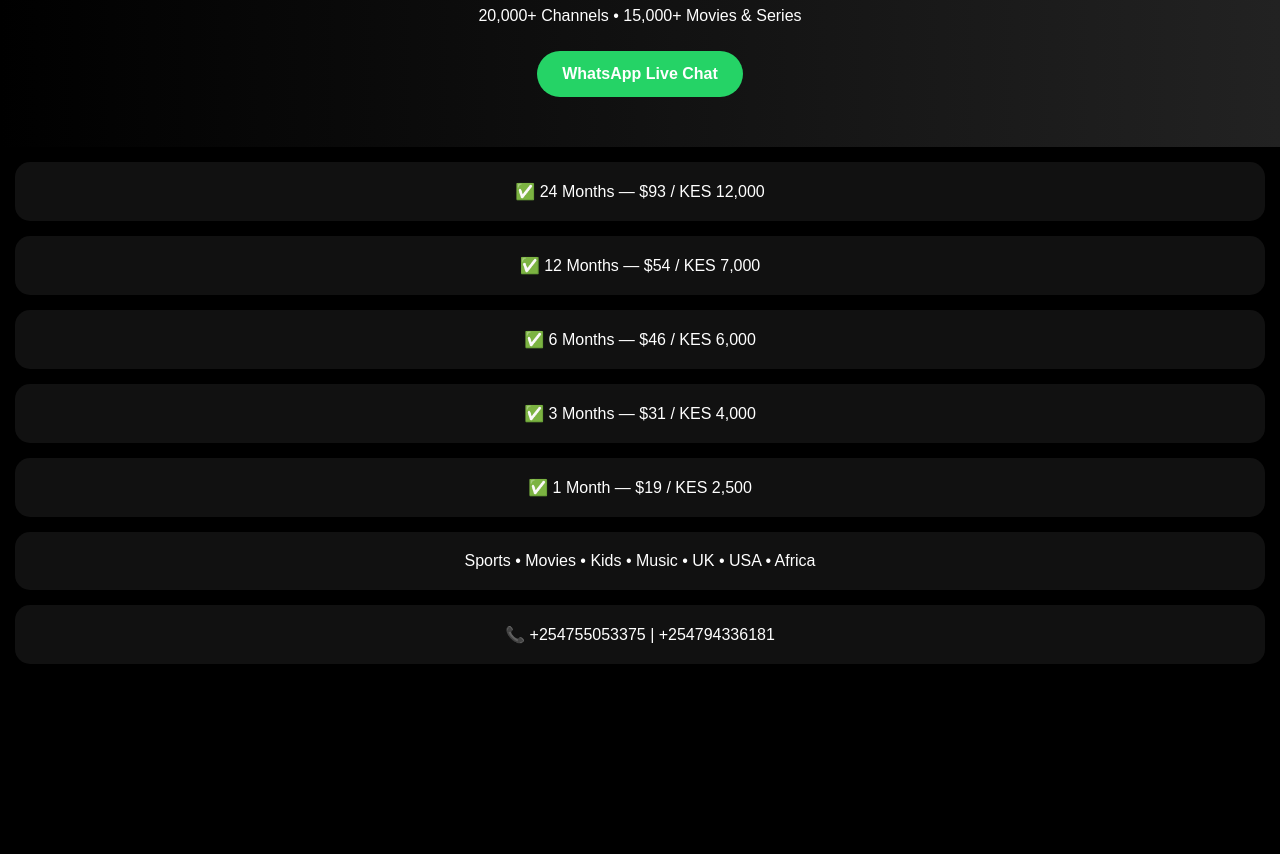
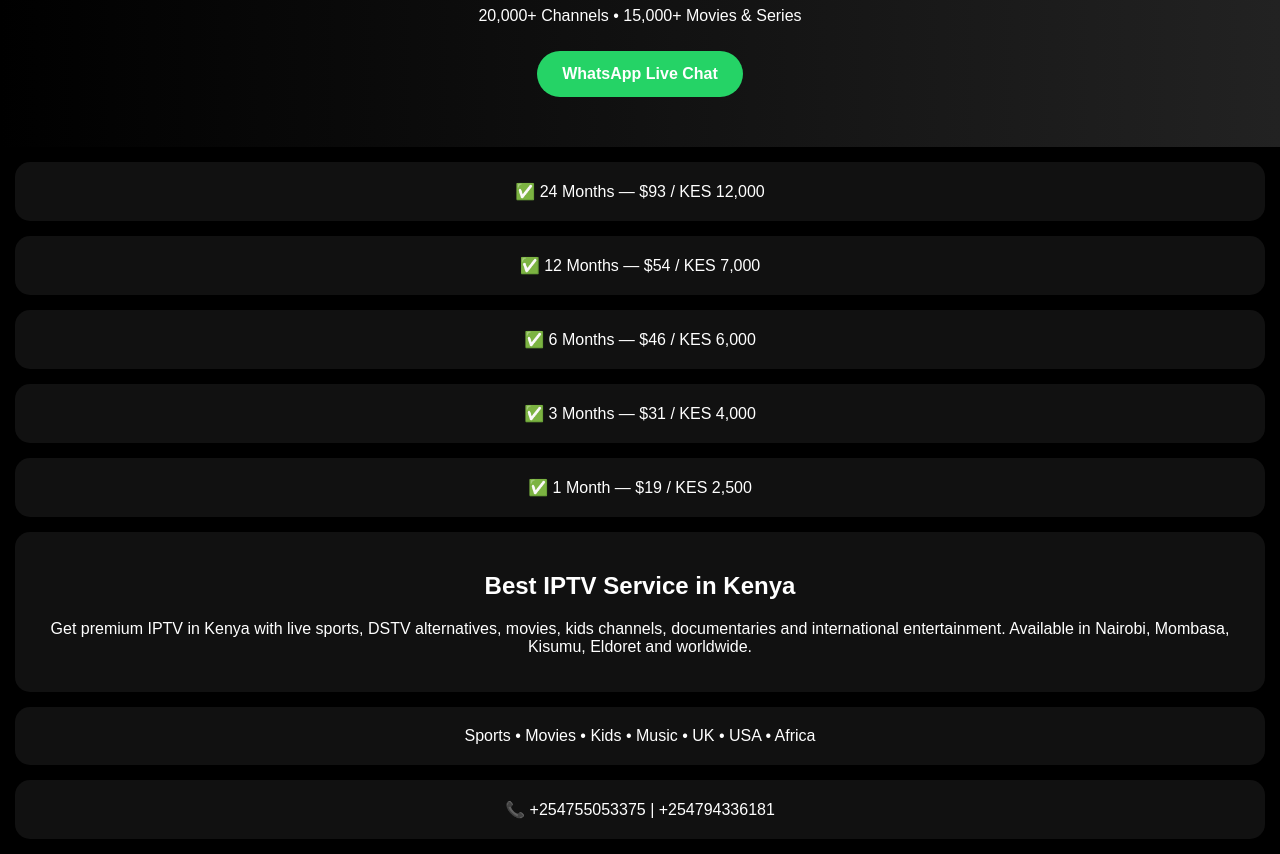
Before and after one commit to iptvdealerske-max/iptvdealerske, a plain HTML site: page index.html in a window 1280 px wide. Shown: the part 138-992 px from the top of the page. Before the commit the page ends 817 px from the top, so only its background shows below. Drawn offline with Linux system fonts and the light colour scheme.

Commit message:
Update index.html

```diff
--- a/index.html
+++ b/index.html
@@ -32,7 +32,10 @@
 <div class="card">✅ 6 Months — $46 / KES 6,000</div>
 <div class="card">✅ 3 Months — $31 / KES 4,000</div>
 <div class="card">✅ 1 Month — $19 / KES 2,500</div>
-
+<div class="card">
+<h2>Best IPTV Service in Kenya</h2>
+<p>Get premium IPTV in Kenya with live sports, DSTV alternatives, movies, kids channels, documentaries and international entertainment. Available in Nairobi, Mombasa, Kisumu, Eldoret and worldwide.</p>
+</div>
 <div class="card">Sports • Movies • Kids • Music • UK • USA • Africa</div>
 <div class="card">📞 +254755053375 | +254794336181</div>
 </body>
```
